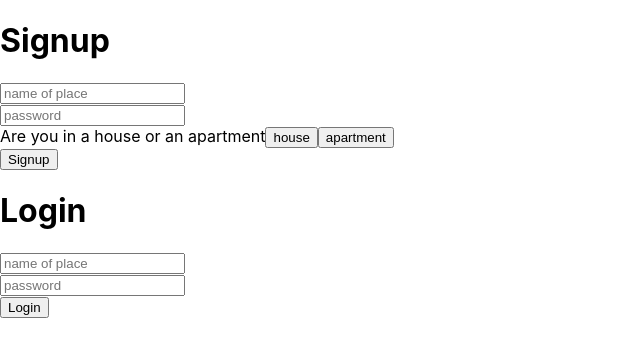
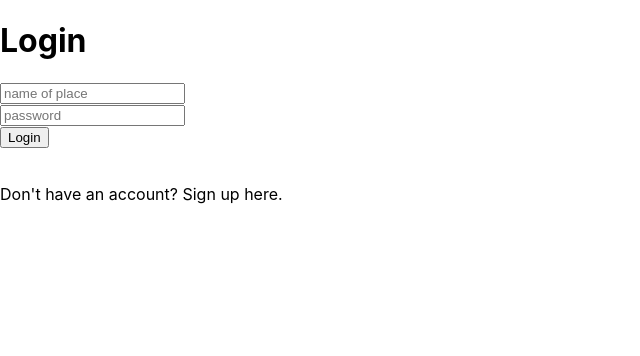
Before and after one commit to Tristanoshier/roommateApp-client, a React (Create React App) app: page / in a window 1280 px wide. Shown: the top 356 px of the page, without its empty margins (0-640 px from the left). Built offline with nearby package versions, Linux system fonts and the light colour scheme.

Commit message:
create login/signup toggle

```diff
--- a/src/components/auth/Auth.tsx
+++ b/src/components/auth/Auth.tsx
@@ -1,4 +1,4 @@
-import React from 'react';
+import React, { useState } from 'react';
 import { AuthDisplay } from './AuthDisplay';
 
 type Props = {
@@ -6,9 +6,10 @@ type Props = {
 };
 
 const Auth = (props: Props) => {
+    const [isLogin, setIsLogin] = useState(true);
     return (
         <div>
-            <AuthDisplay updateToken={props.updateToken} />
+            <AuthDisplay updateToken={props.updateToken} isLogin={isLogin} setIsLogin={setIsLogin} />
         </div>
     );
 };
--- a/src/components/auth/AuthDisplay.tsx
+++ b/src/components/auth/AuthDisplay.tsx
@@ -1,16 +1,19 @@
-import React from 'react'
-import { Signup } from './signup/Signup'
-import { Login } from './login/Login'
+import React, { Dispatch, Fragment, SetStateAction } from 'react';
+import { Signup } from './signup/Signup';
+import { Login } from './login/Login';
 
 type Props = {
     updateToken: (newToken: string) => void;
+    isLogin: boolean;
+    setIsLogin: Dispatch<SetStateAction<boolean>>;
 };
 
 export const AuthDisplay = (props: Props) => {
     return (
-        <div>
-            <Signup updateToken={props.updateToken} />
-            <Login updateToken={props.updateToken} />
-        </div>
-    )
-}
+        <Fragment>
+            {props.isLogin ?
+                 <Login updateToken={props.updateToken} isLogin={props.isLogin} setIsLogin={props.setIsLogin} /> :
+                <Signup updateToken={props.updateToken} isLogin={props.isLogin} setIsLogin={props.setIsLogin} /> }
+        </Fragment>
+    );
+};
--- a/src/components/auth/login/Login.tsx
+++ b/src/components/auth/login/Login.tsx
@@ -1,4 +1,4 @@
-import React, { useState } from 'react'
+import React, { Dispatch, Fragment, SetStateAction, useState } from 'react';
 import { LoginDisplay } from './LoginDisplay';
 import axios from 'axios';
 import APIURL from '../../../helpers/environment';
@@ -6,7 +6,9 @@ import APIURL from '../../../helpers/environment';
 
 type Props = {
     updateToken: (newToken: string) => void;
-}
+    isLogin: boolean;
+    setIsLogin: Dispatch<SetStateAction<boolean>>;
+};
 
 export const Login = (props: Props) => {
     const [name, setName] = useState('');
@@ -16,18 +18,20 @@ export const Login = (props: Props) => {
         event.preventDefault();
         axios.post(`${APIURL}/placeofliving/login`, {
             name: name, password: password
-        }).then(response => props.updateToken(response.data.sessionToken))
-    }
+        }).then(response => props.updateToken(response.data.sessionToken));
+    };
 
     return (
-        <div>
+        <Fragment>
             <LoginDisplay
                 handleSubmit={handleSubmit}
                 name={name}
                 setName={setName}
                 password={password}
                 setPassword={setPassword}
+                isLogin={props.isLogin}
+                setIsLogin={props.setIsLogin}
             />
-        </div>
-    )
-}
+        </Fragment>
+    );
+};
--- a/src/components/auth/login/LoginDisplay.tsx
+++ b/src/components/auth/login/LoginDisplay.tsx
@@ -1,5 +1,4 @@
-import React, { Dispatch, SetStateAction } from 'react';
-
+import React, { Dispatch, Fragment, SetStateAction } from 'react';
 
 type Props = {
     handleSubmit: (event: any) => void;
@@ -7,11 +6,13 @@ type Props = {
     setName: Dispatch<SetStateAction<string>>;
     password: string;
     setPassword: Dispatch<SetStateAction<string>>;
-}
+    isLogin: boolean;
+    setIsLogin: Dispatch<SetStateAction<boolean>>;
+};
 
 export const LoginDisplay = (props: Props) => {
     return (
-        <div>
+        <Fragment>
             <h1>Login</h1>
             <form onSubmit={props.handleSubmit}>
                 <input onChange={e => props.setName(e.target.value)} value={props.name} placeholder="name of place"></input>
@@ -19,7 +20,12 @@ export const LoginDisplay = (props: Props) => {
                 <input onChange={e => props.setPassword(e.target.value)} type="password" value={props.password} placeholder="password"></input>
                 <br />
                 <button type="submit">Login</button>
+                <br />
+                <br />
+                <p onClick={() => props.setIsLogin(!props.isLogin)}>
+                    {props.isLogin ? "Don't have an account? Sign up here." : "Already have an account? Login here."}
+                </p>
             </form>
-        </div>
-    )
-}
+        </Fragment>
+    );
+};
--- a/src/components/auth/signup/Signup.tsx
+++ b/src/components/auth/signup/Signup.tsx
@@ -1,10 +1,12 @@
-import React, { Fragment, useState } from 'react';
+import React, { Dispatch, Fragment, SetStateAction, useState } from 'react';
 import { SignupDisplay } from './SignupDisplay';
 import axios from 'axios';
 import APIURL from '../../../helpers/environment';
 
 type Props = {
     updateToken: (newToken: string) => void;
+    isLogin: boolean;
+    setIsLogin: Dispatch<SetStateAction<boolean>>;
 };
 
 export const Signup = (props: Props) => {
@@ -39,7 +41,9 @@ export const Signup = (props: Props) => {
                 setIsHouse={setIsHouse}
                 house={house}
                 apartment={apartment}
+                isLogin={props.isLogin}
+                setIsLogin={props.setIsLogin}
             />
         </Fragment>
-    )
-}
+    );
+};
--- a/src/components/auth/signup/SignupDisplay.tsx
+++ b/src/components/auth/signup/SignupDisplay.tsx
@@ -10,6 +10,8 @@ type Props = {
     setIsHouse: Dispatch<SetStateAction<boolean>>;
     house: () => void;
     apartment: () => void;
+    isLogin: boolean;
+    setIsLogin: Dispatch<SetStateAction<boolean>>;
 };
 
 export const SignupDisplay = (props: Props) => {
@@ -26,6 +28,11 @@ export const SignupDisplay = (props: Props) => {
                 <button type="button" onClick={props.apartment}>apartment</button>
                 <br />
                 <button type="submit">Signup</button>
+                <br />
+                <br />
+                <p onClick={() => props.setIsLogin(!props.isLogin)}>
+                    {props.isLogin ? "Don't have an account? Sign up here." : "Already have an account? Login here."}
+                </p>
             </form>
         </Fragment>
     );
```
